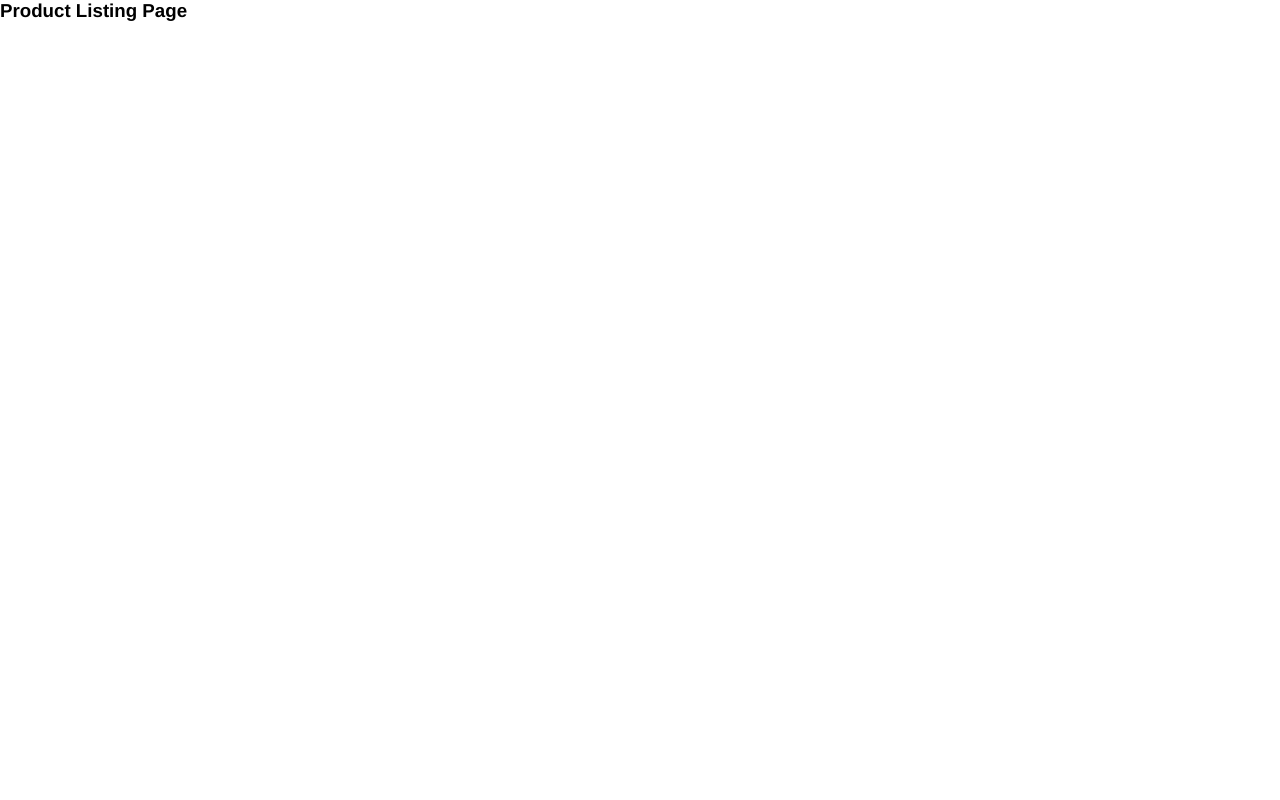
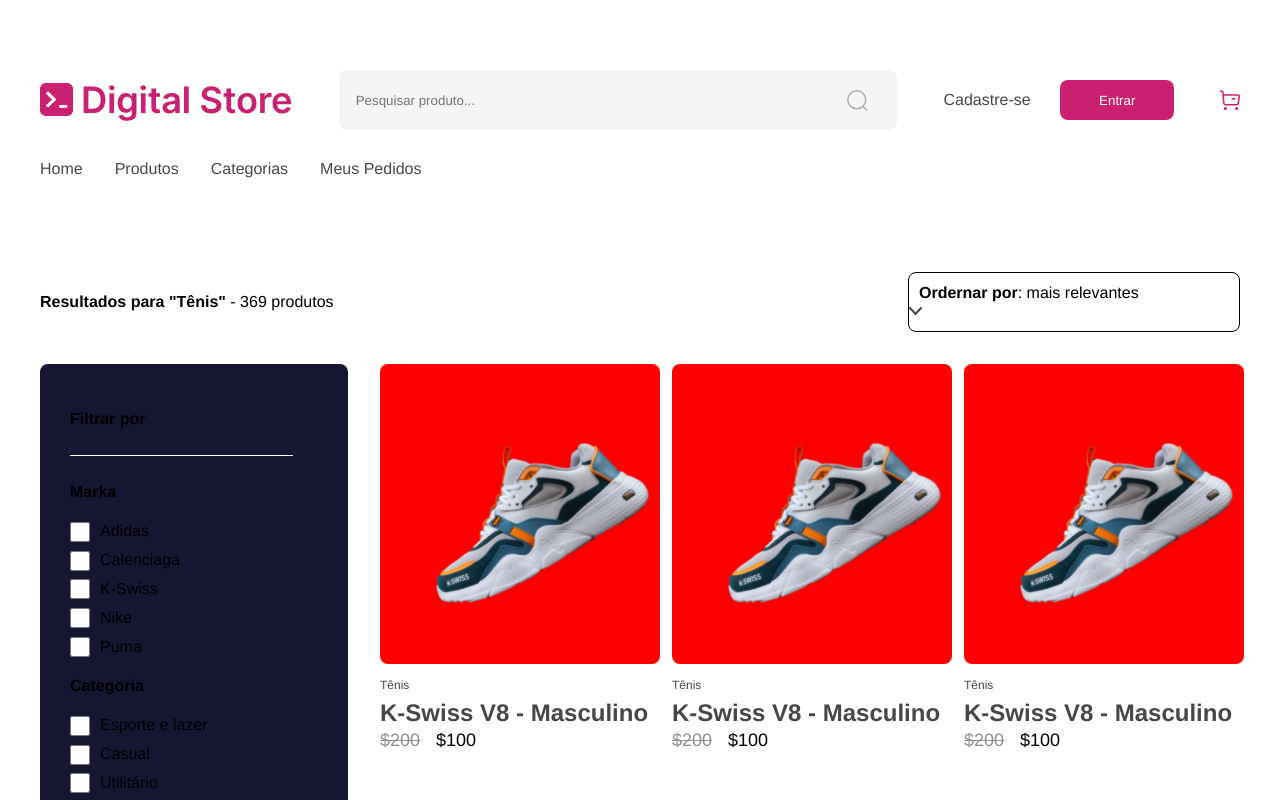
Before and after one commit to vanessaadev/Drip_Store, a React (Vite) app in the folder Drip_Store/: page /products in a window 1280 px wide. Shown: the top 800 px of the page. Built offline with nearby package versions, Linux system fonts and the light colour scheme.

Commit message:
Adição da Pagina de Produtos, arrumei o o carousel

```diff
--- a/Drip_Store/src/App.jsx
+++ b/Drip_Store/src/App.jsx
@@ -2,7 +2,6 @@
 import { AppRoutes } from "./Routes/AppRoutes";
 // import { HomePage } from "./Pages/HomePage/HomePage";
 // import { ProductViewPage } from "./Pages/ProductViewPage/ProductViewPage"
-
 function App() {
   return (
     <Router>
--- a/Drip_Store/src/Components/Carousel/Carousel.css
+++ b/Drip_Store/src/Components/Carousel/Carousel.css
@@ -15,7 +15,6 @@
     display: flex;
     flex-direction: row;
     justify-content: space-around;
-    /* margin: 0 4rem; */
     padding: 0 2rem;
 }
 
@@ -38,7 +37,9 @@
 }
 
 .infoSlide h1 {
-    font-size: 3.1rem;
+    font-size: 60px;
+    height: 132px;
+    width: 500px;
 }
 
 .infoSlide h5 {
@@ -50,13 +51,15 @@
 }
 
 .infoSlide button {
-    margin-right: 17rem;
+    /* margin-right: 20rem; */
+    width: 220px;
+    height: 48px;
     background-color: #C92071;
     color: #F7F7FC;
     font-weight: bold;
     padding: 13px 2.9rem;
     border: none;
-    border-radius: 5px;
+    border-radius: 8px;
 }
 
 /* Fim InfoSlide componentes */
--- a/Drip_Store/src/Components/Carousel/Carousel.jsx
+++ b/Drip_Store/src/Components/Carousel/Carousel.jsx
@@ -13,7 +13,7 @@
 export function Carousel() {
     return(
         <>
-            <section>
+            {/* <section> */}
                 <Swiper
                     loop={true}
                     slidesPerView={1}
@@ -63,7 +63,7 @@
 
                     </SwiperSlide>
                 </Swiper>
-            </section>
+            {/* </section> */}
         </>
     )
 }
--- /dev/null
+++ b/Drip_Store/src/Components/ProductPage/ProductPage.css
@@ -0,0 +1,131 @@
+.filter-option {
+    margin-bottom: 2rem;
+    display: flex;
+    justify-content: space-between;
+    align-items: center;
+}
+
+.filter-option > p {
+    font-weight: 400;
+}
+
+.filter-option > p > span {
+    font-weight: 700;
+}
+
+.filter-option > button {
+    width: 332px;
+    height: 60px;
+    background-color: transparent;
+    text-align: start;
+    text-indent: 10px;
+    font-size: 16px;
+    font-weight: 700;
+    border-radius: 8px;
+    border: solid 1px;
+}
+
+.filter-option > button > span {
+    font-weight: 400;
+    padding-right: 5.5rem;
+}
+
+/* Filtrar Por  */
+
+.filter {
+    width: 308px;
+    height: 720px;
+    padding: 30px;
+    background-color: rgb(22, 22, 51);
+    border-radius: 8px;
+}
+
+.filter > hr {
+    margin: 1.7rem 0;
+}
+
+.filter > p {
+    margin: 1rem 0;
+    font-weight: 700;
+}
+
+.filter > form {
+    display: flex;
+    flex-direction: column;
+}
+
+.filter > form > div {
+    display: flex;
+    flex-direction: row;
+    line-height: 1.8rem;
+    align-items: center;
+}
+
+.filter>form>div > label {
+    font-weight: 400;
+}
+
+.filter > form > div > input[type=checkbox] {
+    accent-color: #C92071;
+    width: 20px;
+    height: 20px;
+    margin-right: 10px;
+    cursor: pointer;
+}
+
+.filter > div > [type=radio] {
+    accent-color: #C92071;
+}
+
+
+/* Fim do Filter */
+
+
+/* Card dos Produtos */
+
+
+.div-geral {
+    display: flex;
+    flex-direction: row;
+    justify-content: space-between;
+}
+
+.cards {
+    display: grid;
+    grid-template-columns: auto auto auto;
+    margin: 0 -1rem;
+}
+
+.cards > div {
+    width: 292px;
+    height: 392px;
+    line-height: 1.7rem;
+}
+
+.cards > div > div > img {
+    width: 280px;
+    height: 300px;
+    background-color: red;
+    border-radius: 8px;
+}
+
+.cards > div > p {
+    font-size: 12px;
+    color: #474747;
+}
+
+.cards > div > h3 {
+    font-size: 24px;
+    color: #474747;
+}
+
+.cards > div > .prices {
+    display: flex;
+    gap: 1rem;
+    font-size: 18px;
+}
+
+.cards > div > .prices > .price {
+    color: #8F8F8F;
+    text-decoration: line-through;
+}
--- /dev/null
+++ b/Drip_Store/src/Components/ProductPage/ProductPage.jsx
@@ -0,0 +1,125 @@
+import './ProductPage.css'
+import ArrowBottom from '../../assets/arrow-bottom.svg'
+import TenisCard from '../../assets/tenisCard.svg'
+
+
+export function ProductPage() {
+    return (
+        <>
+            <section>
+                    <div className='filter-option'>
+                        <p>
+                            <span>Resultados para "Tênis" </span>- 369 produtos
+                        </p>
+                        <button>
+                            Ordernar por<span>: mais relevantes</span>
+                            <img src={ArrowBottom} alt="" />
+                        </button>
+                    </div>
+                <div className='div-geral'>
+                    <div className='filter'>
+                        <p>Filtrar por</p>
+                        <hr />
+                        <p>Marka</p>
+                        <form>
+                            <div>
+                                <input type="checkbox" />
+                                <label htmlFor="">Adidas</label>
+                            </div>
+                            <div>
+                                <input type="checkbox" />
+                                <label htmlFor="">Calenciaga</label>
+                            </div>
+                            <div>
+                                <input type="checkbox" />
+                                <label htmlFor="">K-Swiss</label>
+                            </div>
+                            <div>
+                                <input type="checkbox" />
+                                <div><label htmlFor="">Nike</label></div>
+                            </div>
+                            <div>
+                                <input type="checkbox" />
+                                <label htmlFor="">Puma</label>
+                            </div>
+                        </form>
+                        <p>Categoria</p>
+                        <form>
+                            <div>
+                                <input type="checkbox" />
+                                <label htmlFor="">Esporte e lazer</label>
+                            </div>
+                            <div>
+                                <input type="checkbox" />
+                                <label htmlFor="">Casual</label>
+                            </div>
+                            <div>
+                                <input type="checkbox" />
+                                <label htmlFor="">Utilitário</label>
+                            </div>
+                            <div>
+                                <input type="checkbox" />
+                                <label htmlFor="">Corrida</label>
+                            </div>
+                        </form>
+                        <p>Gênero</p>
+                        <form>
+                            <div>
+                                <input type="checkbox" />
+                                <label htmlFor="">Masculino</label>
+                            </div>
+                            <div>
+                                <input type="checkbox" className='checkbox' />
+                                <label htmlFor="">Feminino</label>
+                            </div>
+                            <div>
+                                <input type="checkbox" />
+                                <label htmlFor="">Unissex</label>
+                            </div>
+                        </form>
+                        <p>Estado</p>
+                        <div>
+                            <input type="radio" />
+                            <label htmlFor="">Novo</label>
+                        </div>
+                        <div>
+                            <input type="radio" />
+                            <label htmlFor="">Usado</label>
+                        </div>
+                    </div>
+                    <div className='cards'>
+                        <div>
+                            <div><img src={TenisCard} alt="" /></div>
+                            <p>Tênis</p>
+                            <h3>K-Swiss V8 - Masculino</h3>
+                            <div className='prices'>
+                                <p className='price'>$200</p>
+                                <p className='priceDisc'>$100</p>
+                            </div>
+                        </div>
+                        <div>
+                            <div><img src={TenisCard} alt="" /></div>
+                            <p>Tênis</p>
+                            <h3>K-Swiss V8 - Masculino</h3>
+                            <div className='prices'>
+                                <p className='price'>$200</p>
+                                <p className='priceDisc'>$100</p>
+                            </div>
+                        </div>
+                        <div>
+                            <div><img src={TenisCard} alt="" /></div>
+                            <p>Tênis</p>
+                            <h3>K-Swiss V8 - Masculino</h3>
+                            <div className='prices'>
+                                <p className='price'>$200</p>
+                                <p className='priceDisc'>$100</p>
+                            </div>
+                        </div>
+                    </div>
+                </div>
+
+            </section>
+        </>
+
+    )
+}
--- a/Drip_Store/src/Pages/ProductListingPage/ProductListingPage.jsx
+++ b/Drip_Store/src/Pages/ProductListingPage/ProductListingPage.jsx
@@ -1,7 +1,10 @@
+import Header from "../../Components/Header/Header";
+import { ProductPage } from "../../Components/ProductPage/ProductPage";
 export function ProductListingPage() {
     return (
         <>
-        <h3>Product Listing Page</h3>
+        <Header/>
+        <ProductPage/>
         </>
     )
 }
```
Also changed, not shown: Drip_Store/src/App.css (line endings or trailing spaces), Drip_Store/src/assets/arrow-bottom.svg (added).
